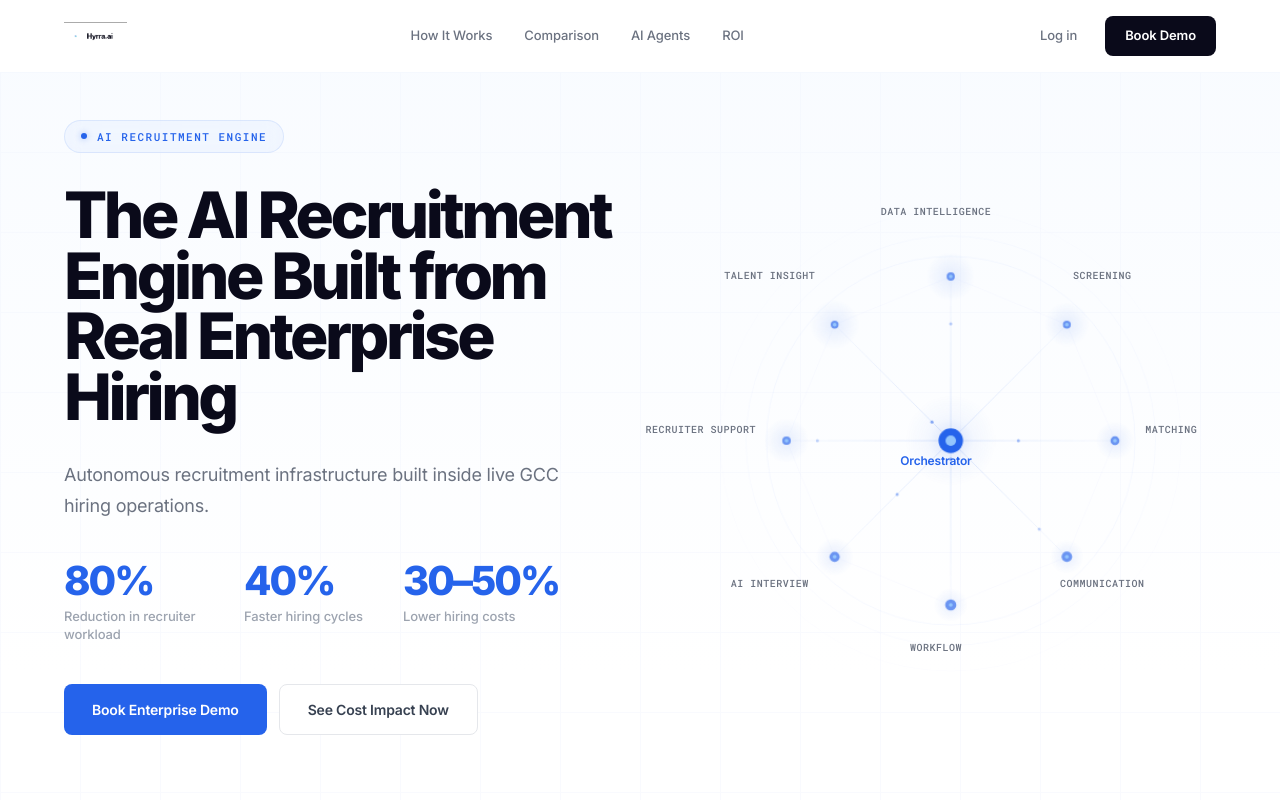
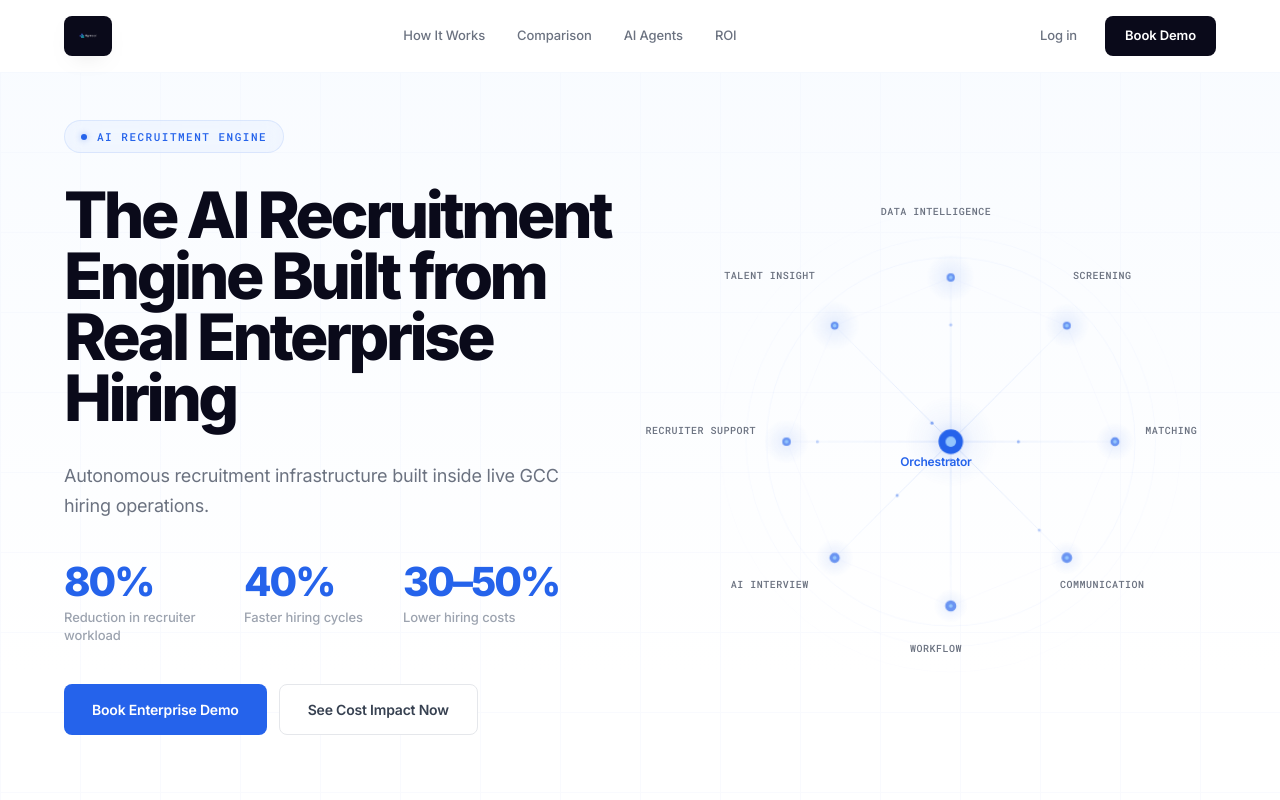
Before and after one commit to tasc-outsourcing/hyrra, a React (Vite) app: page / in a window 1280 px wide. Shown: the top 800 px of the page. Built offline with nearby package versions, Linux system fonts and the light colour scheme.

Commit message:
Update logo assets and header/footer styling

```diff
--- a/src/app/components/CTAFooter.tsx
+++ b/src/app/components/CTAFooter.tsx
@@ -1,4 +1,4 @@
-import hyrraLogo from "../../assets/2a0830f169b77dccd8a2dfbe09a4f88762f2a3aa.png";
+import hyrraLogo from "../../assets/Hyrra-logo-final-blue-white.png";
 import AnimateIn from "./AnimateIn";
 
 export default function CTAFooter() {
@@ -73,7 +73,7 @@ export default function CTAFooter() {
             <img
               src={hyrraLogo}
               alt="Hyrra.ai logo"
-              className="h-6 w-auto object-contain brightness-0 invert"
+              className="h-7 w-auto object-contain"
             />
           </div>
           <div className="flex flex-col sm:flex-row sm:items-center gap-4 sm:gap-8">
--- a/src/app/components/Navigation.tsx
+++ b/src/app/components/Navigation.tsx
@@ -1,5 +1,5 @@
 import { useState, useEffect } from "react";
-import hyrraLogo from "../../assets/2a0830f169b77dccd8a2dfbe09a4f88762f2a3aa.png";
+import hyrraLogo from "../../assets/Hyrra-logo-final-blue-white.png";
 
 export default function Navigation() {
   const [mobileMenuOpen, setMobileMenuOpen] = useState(false);
@@ -28,11 +28,13 @@ export default function Navigation() {
     >
       <div className="w-full max-w-[1440px] flex items-center justify-between px-6 md:px-16 py-4">
         <a href="#" className="flex items-center gap-2">
-          <img
-            src={hyrraLogo}
-            alt="Hyrra.ai logo"
-            className="h-[28px] w-auto object-contain"
-          />
+          <span className="bg-[#0a0a1a] rounded-lg px-3 py-2 shadow-[0_8px_24px_-16px_rgba(0,0,0,0.5)]">
+            <img
+              src={hyrraLogo}
+              alt="Hyrra.ai logo"
+              className="h-[22px] md:h-[24px] w-auto object-contain"
+            />
+          </span>
         </a>
 
         <div className="hidden lg:flex items-center gap-8">
```
Also changed, not shown: src/assets/Hyrra-logo-final-OG.png (added), src/assets/Hyrra-logo-final-blue-white.png (added).
